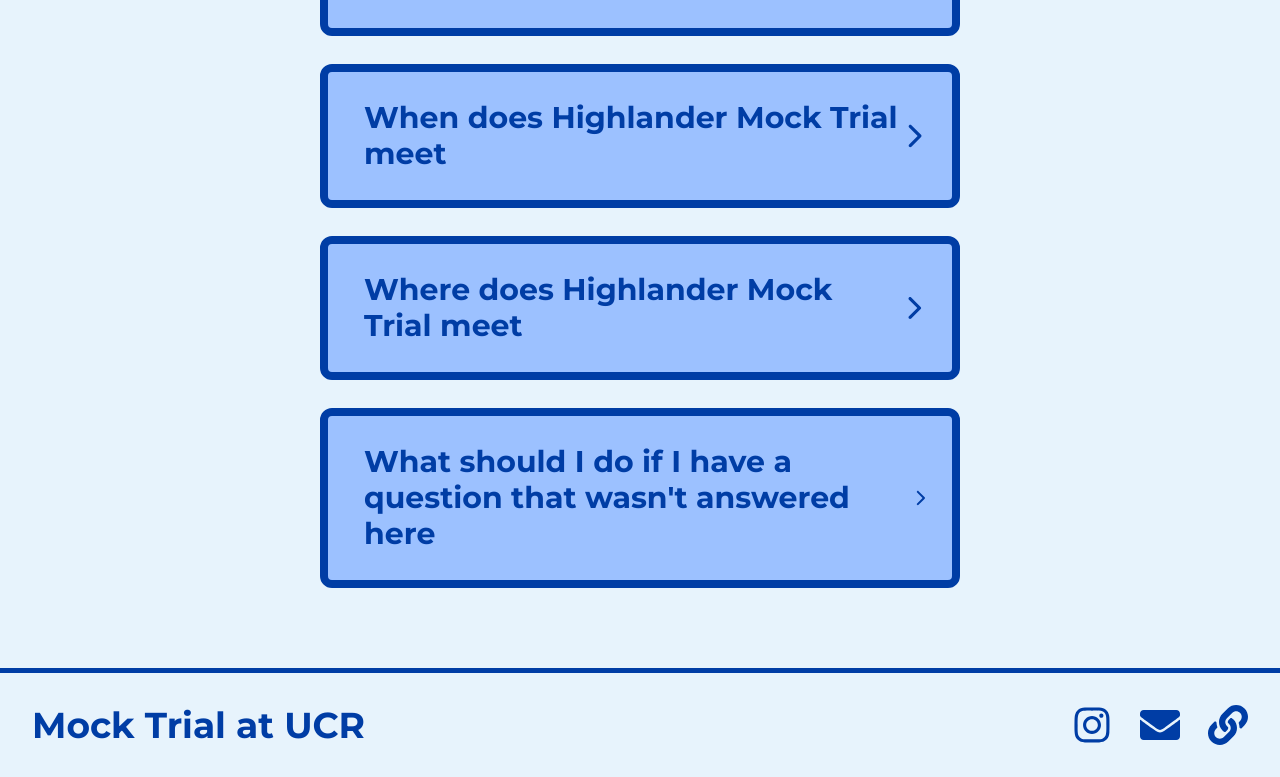
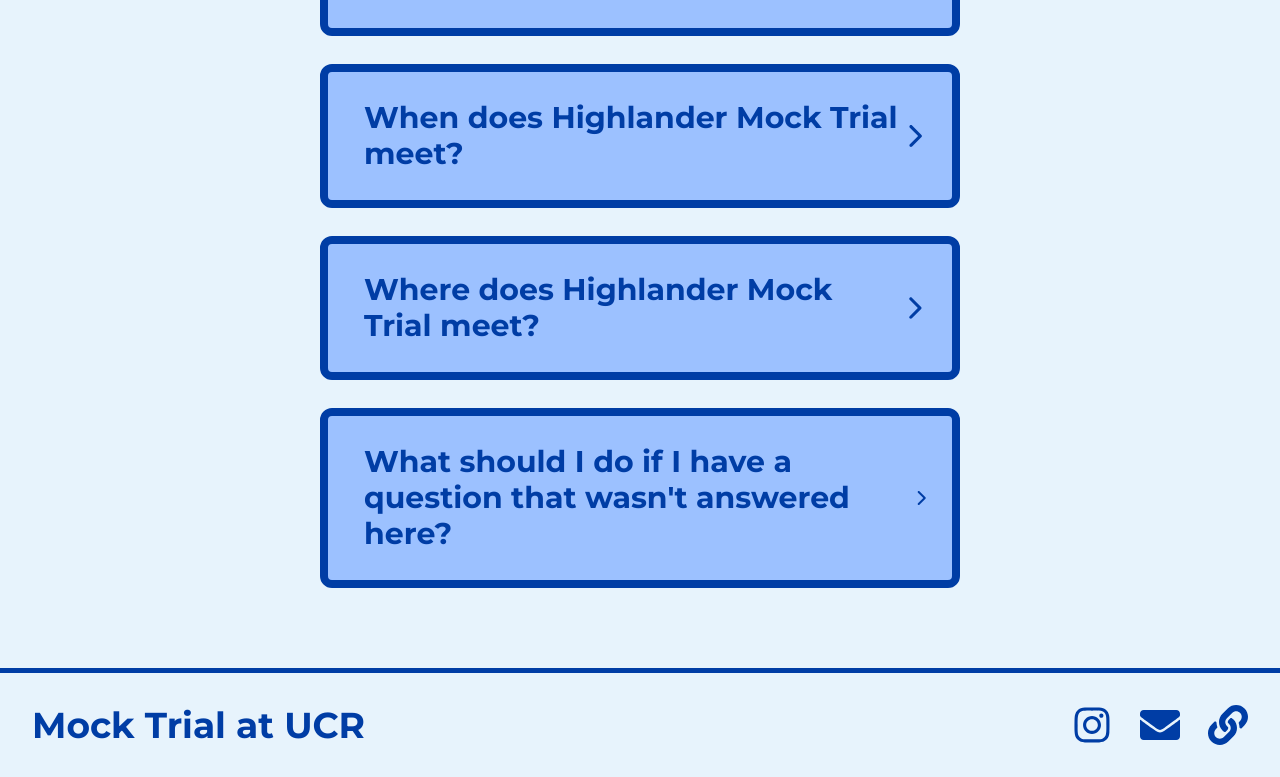
Before and after one commit to acm-ucr/mock-trial-website, a Next.js app: page /faqs in a window 1280 px wide. Shown: the part 1022-1799 px from the top of the page. Built offline with nearby package versions, Linux system fonts and the light colour scheme.

Commit message:
add q marks

```diff
--- a/src/data/Questions.ts
+++ b/src/data/Questions.ts
@@ -16,13 +16,14 @@ const Questions = [
       "Do I need to be a specific major or be 'pre-law' in order to audition?",
   },
   {
-    question: "When does Highlander Mock Trial meet",
+    question: "When does Highlander Mock Trial meet?",
   },
   {
-    question: "Where does Highlander Mock Trial meet",
+    question: "Where does Highlander Mock Trial meet?",
   },
   {
-    question: "What should I do if I have a question that wasn't answered here",
+    question:
+      "What should I do if I have a question that wasn't answered here?",
   },
 ];
 
```
